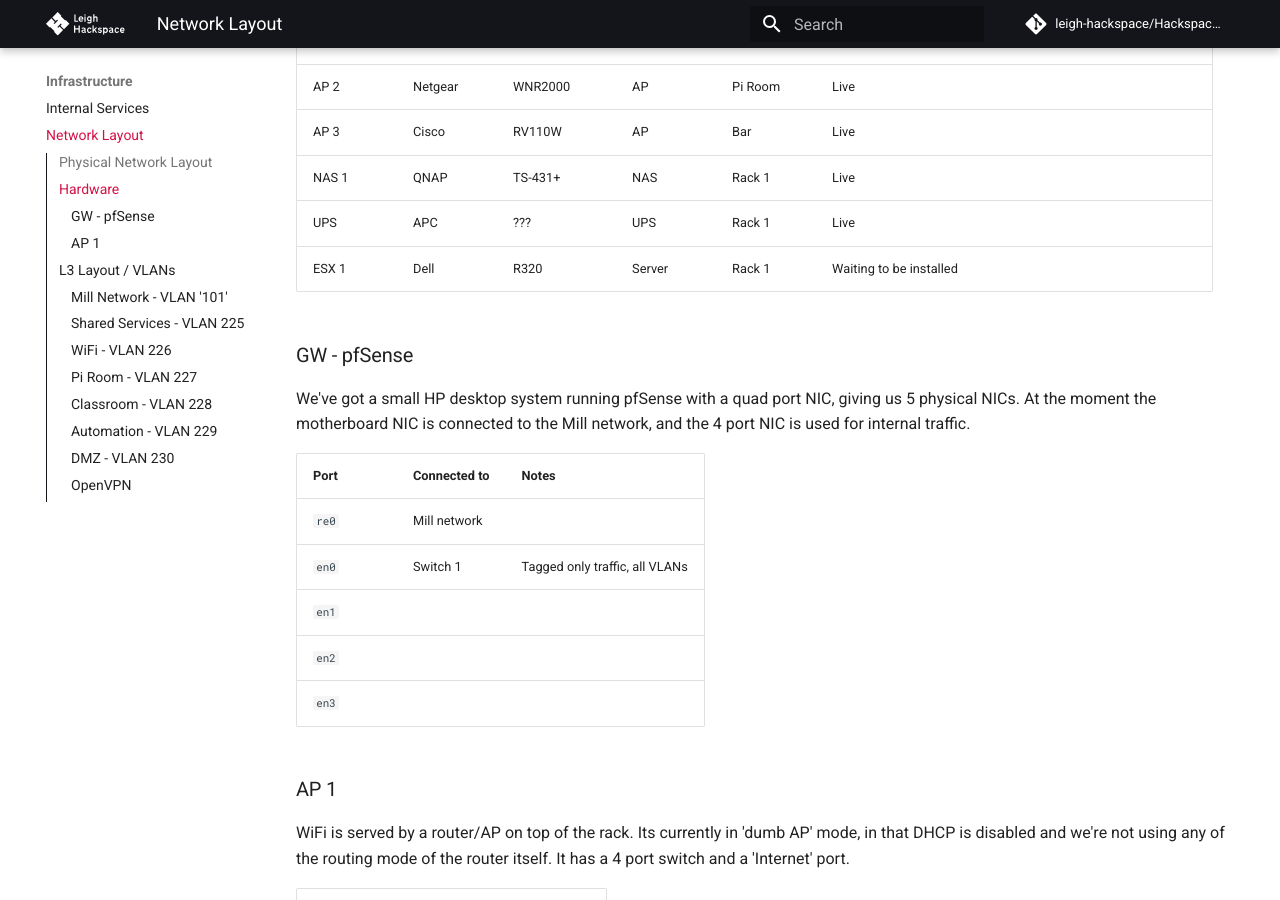
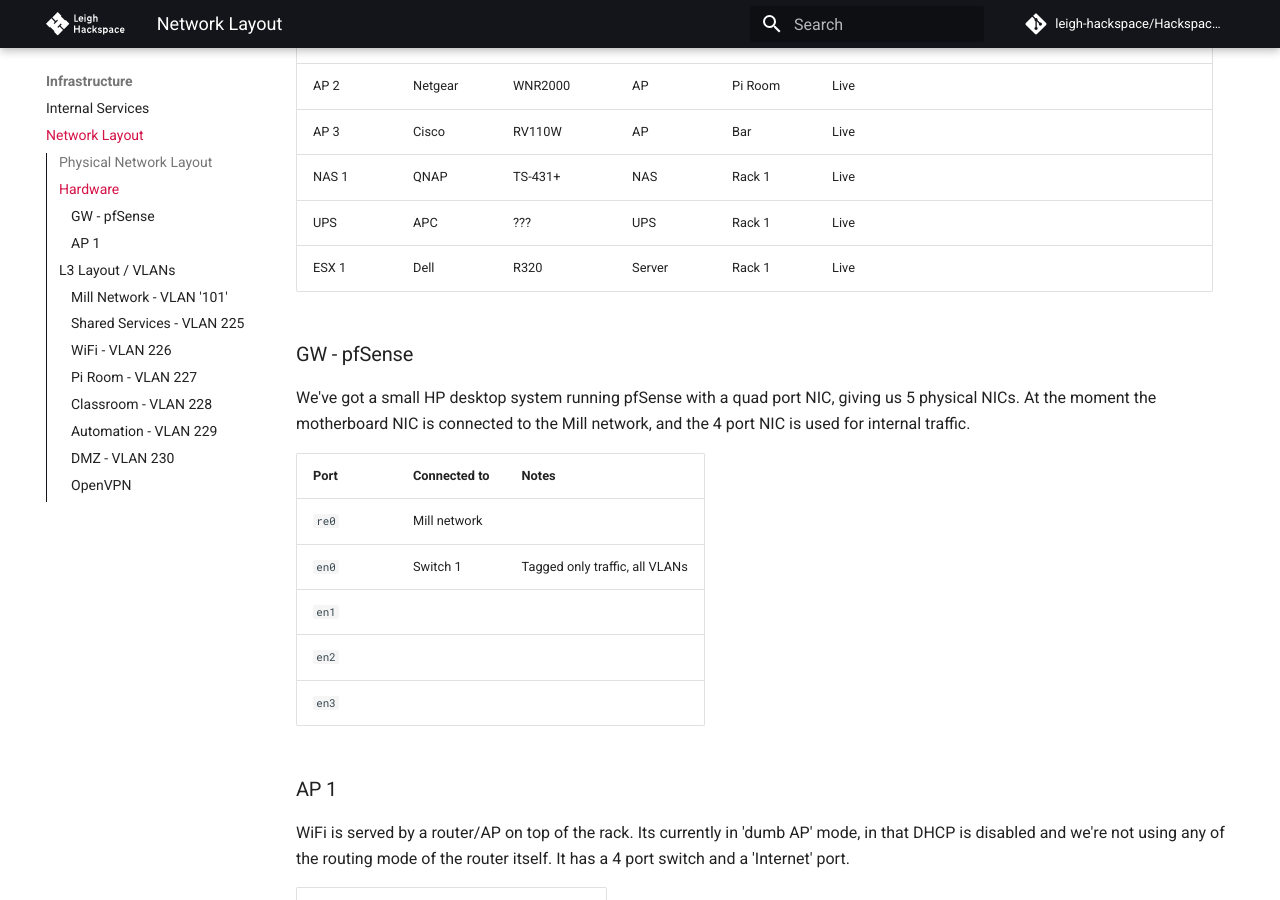
Before and after one commit to leigh-hackspace/HackspaceWiki, an MkDocs documentation site: the page built from docs/infrastructure/network_layout.md, in a window 1280 px wide and 900 px high, scrolled down 931 px. Built offline with MkDocs 1.6.1 and Material for MkDocs 9.7.7, drawn with Linux system fonts in a browser that asks for light colours; comment, search, counter and statistics services are not loaded; the version menu is left out.

```diff
--- a/docs/infrastructure/network_layout.md
+++ b/docs/infrastructure/network_layout.md
@@ -52,7 +52,7 @@ graph
 | AP 3     | Cisco   | RV110W         | AP        | Bar         | Live                    |                                   |
 | NAS 1    | QNAP    | TS-431+        | NAS       | Rack 1      | Live                    |                                   |
 | UPS      | APC     | ???            | UPS       | Rack 1      | Live                    |                                   |
-| ESX 1    | Dell    | R320           | Server    | Rack 1      | Waiting to be installed |                                   |
+| ESX 1    | Dell    | R320           | Server    | Rack 1      | Live                    |                                   |
 
 ### GW - pfSense
 
```
Also changed, not shown: other parts of docs/infrastructure/network_layout.md (+1 -1 lines).
